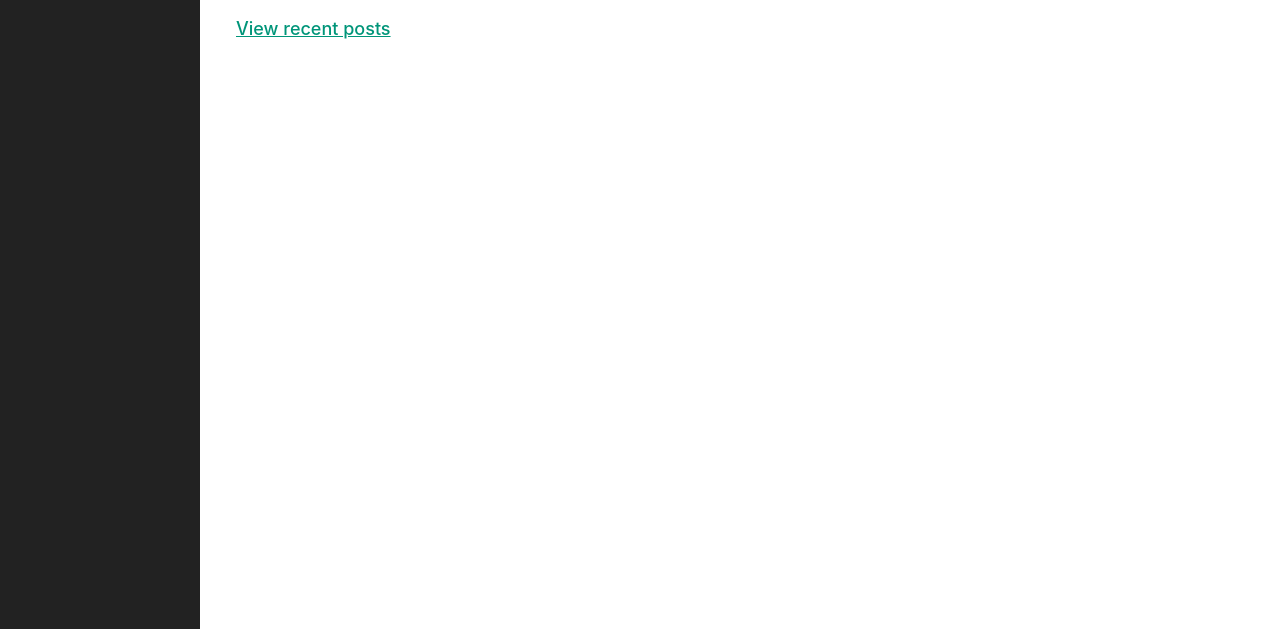
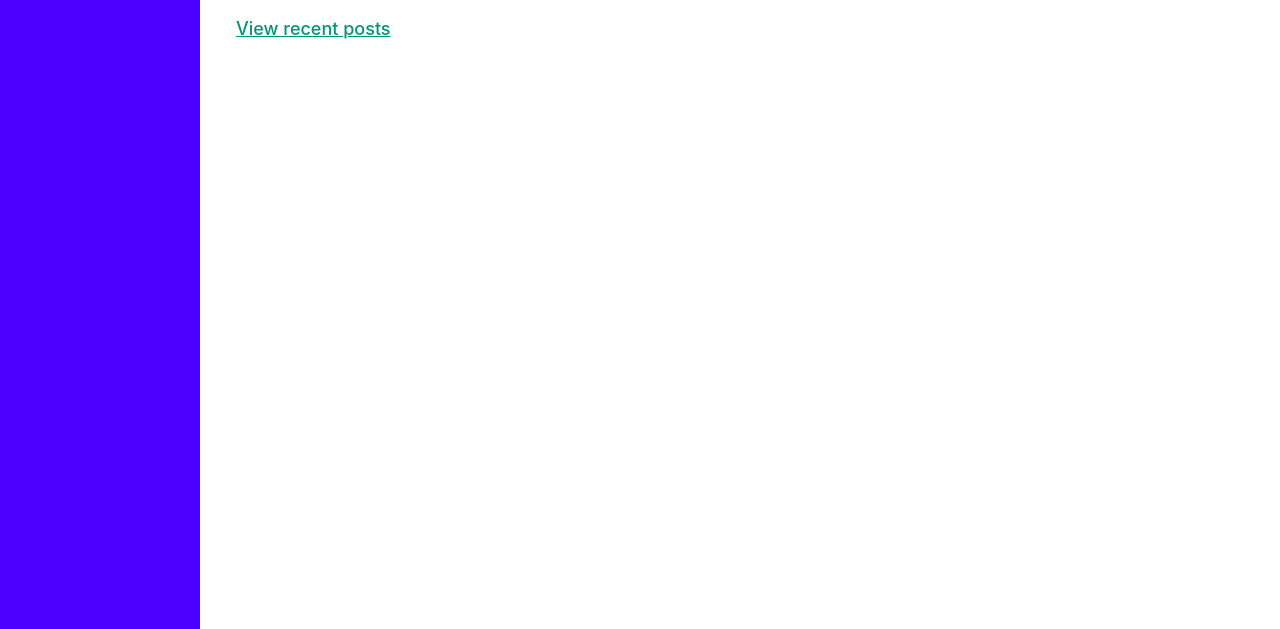
Before and after one commit to Lazeeerrrr/simple_spa, a website with bundled scripts: page frontend/index.html in a window 1280 px wide. Shown: the part 171-800 px from the top of the page. Built offline with nearby package versions, Linux system fonts and the light colour scheme.

Commit message:
new style

```diff
--- a/frontend/static/css/index.css
+++ b/frontend/static/css/index.css
@@ -11,7 +11,7 @@ body {
     left: 0;
     width: var(--nav-width);
     height: 100vh;
-    background: #222222;
+    background: #4c00ff;
 }
 
 .nav__link {
```
Also changed, not shown: package.json (+12 -3 lines).
